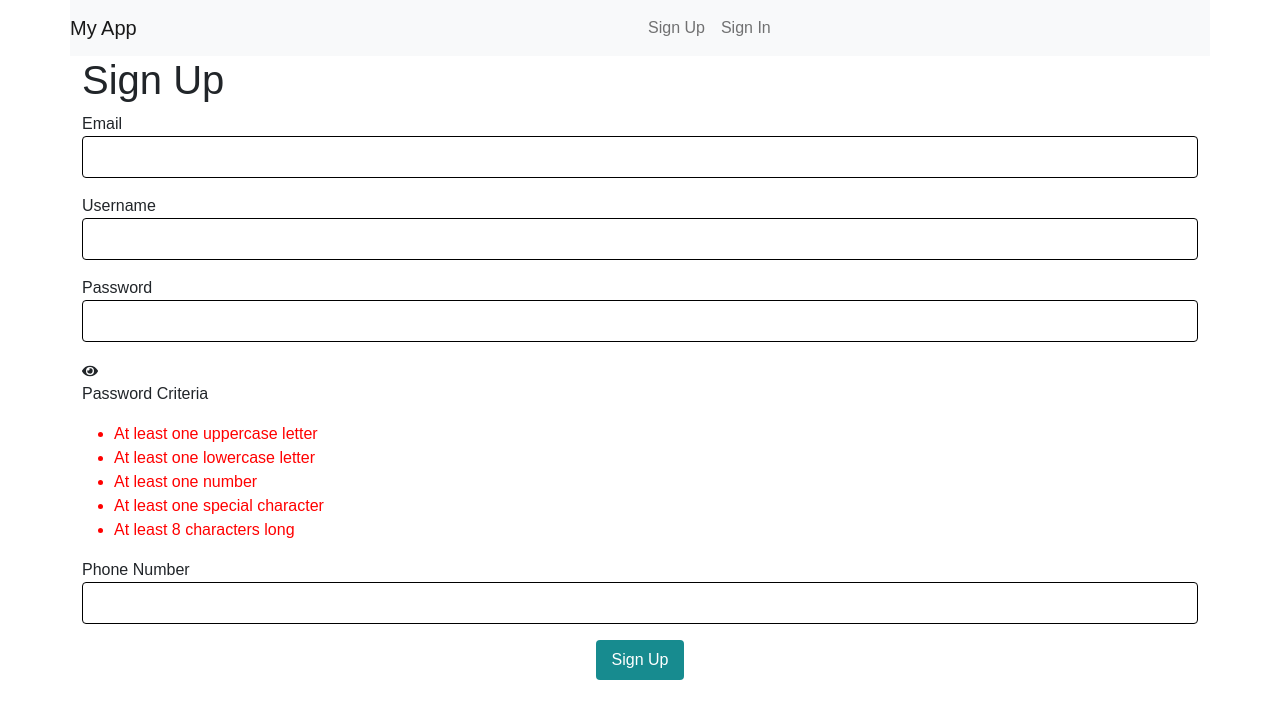
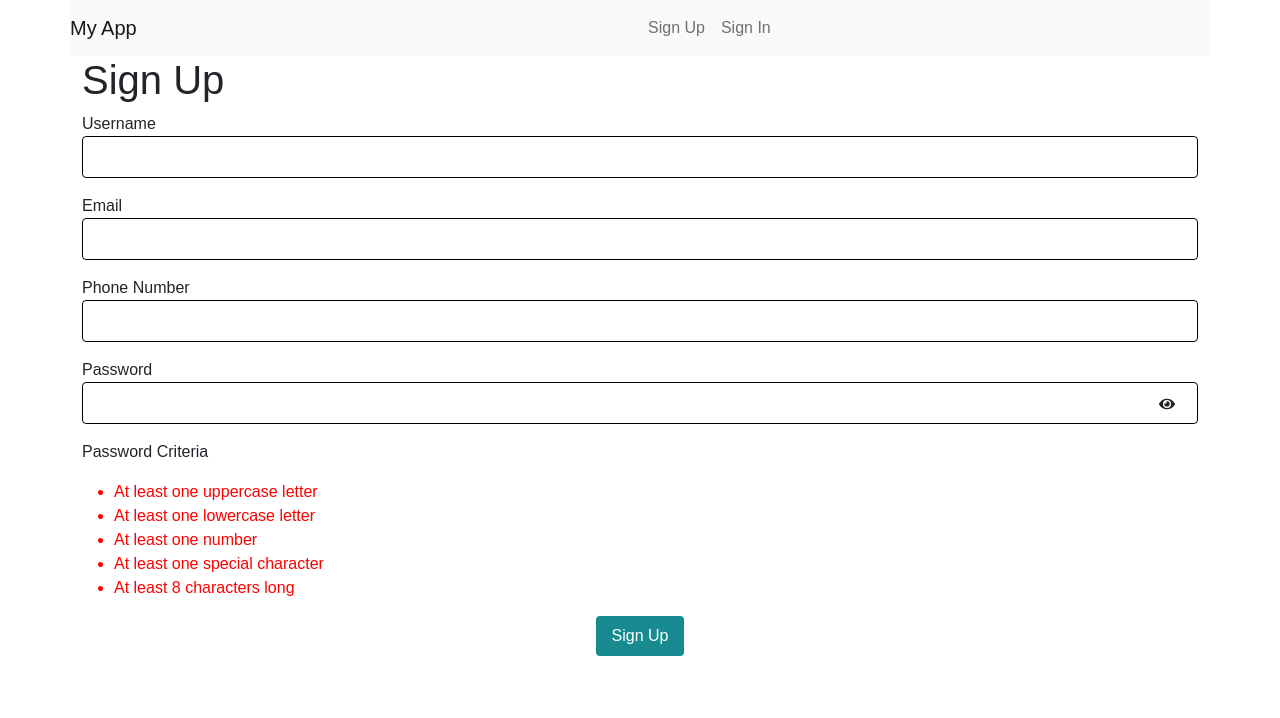
Before and after one commit to mmmyykkeee/client, a React (Create React App) app: page /Sign-Up in a window 1280 px wide. Shown: the top 718 px of the page. Built offline with nearby package versions, Linux system fonts and the light colour scheme; no server answers.

Commit message:
All functionality working

```diff
--- a/src/SignUp.js
+++ b/src/SignUp.js
@@ -12,6 +12,7 @@ function SignUp() {
   const [successMessage, setSuccessMessage] = useState("");
   const [users, setUsers] = useState([]);
   const [showPassword, setShowPassword] = useState(false);
+
 
   useEffect(() => {
     const getUsers = async () => {
@@ -139,7 +140,7 @@ function SignUp() {
       } else {
         setFormErrors({
           ...formErrors,
-          password: "Please enter a password that meets the criteria",
+          password: "Please enter a password that meets all the criteria",
         });
       }
 
@@ -213,6 +214,21 @@ function SignUp() {
   return (
     <div className="container">
       <h1>Sign Up</h1>
+      <label htmlFor="username">Username</label>
+        <input
+          type="text"
+          id="username"
+          name="username"
+          value={formData.username}
+          onChange={handleInputChange}
+          required
+          style={{
+            border: formErrors.username ? "1px solid red" : "1px solid black",
+          }}
+        />
+        {formErrors.username && (
+          <p style={{ color: "red" }}>{formErrors.username}</p>
+        )}
       <form onSubmit={handleSubmit}>
         <label htmlFor="email">Email</label>
         <input
@@ -228,50 +244,8 @@ function SignUp() {
         />
         {formErrors.email && <p style={{ color: "red" }}>{formErrors.email}</p>}
 
-        <label htmlFor="username">Username</label>
-        <input
-          type="text"
-          id="username"
-          name="username"
-          value={formData.username}
-          onChange={handleInputChange}
-          required
-          style={{
-            border: formErrors.username ? "1px solid red" : "1px solid black",
-          }}
-        />
-        {formErrors.username && (
-          <p style={{ color: "red" }}>{formErrors.username}</p>
-        )}
 
-        <label htmlFor="password">Password</label>
-        <input
-          type="password"
-          id="password"
-          name="password"
-          value={formData.password}
-          onChange={handleInputChange}
-          required
-          style={{
-            border: formErrors.password ? "1px solid red" : "1px solid black",
-          }}
-        />
-       {showPassword ? (
-                <FaEyeSlash onClick={() => setShowPassword(false)} />
-              ) : (
-                <FaEye onClick={() => setShowPassword(true)} />
-              )}
-        <p className="password-criteria-header">Password Criteria</p>
-        <ul id="password-criteria" style={{ color: "red" }}>
-          <li id="password-criteria-upper">At least one uppercase letter</li>
-          <li id="password-criteria-lower">At least one lowercase letter</li>
-          <li id="password-criteria-number">At least one number</li>
-          <li id="password-criteria-special">At least one special character</li>
-          <li id="password-criteria-length">At least 8 characters long</li>
-        </ul>
-        {formErrors.password && (
-          <p style={{ color: "red" }}>{formErrors.password}</p>
-        )}
+
 
         <label htmlFor="phoneNumber">Phone Number</label>
         <input
@@ -290,6 +264,48 @@ function SignUp() {
         {formErrors.phoneNumber && (
           <p style={{ color: "red" }}>{formErrors.phoneNumber}</p>
         )}
+        <label htmlFor="password">Password</label>
+        <div style={{ position: "relative" }}>
+  <input
+    type={showPassword ? "text" : "password"}
+    id="password"
+    name="password"
+    value={formData.password}
+    onChange={handleInputChange}
+    required
+    style={{
+      border: formErrors.password ? "1px solid red" : "1px solid black",
+      paddingRight: "40px", // Add some space for the button
+    }}
+  />
+  <button
+    type="button"
+    className="btn btn-outline-none password-toggle-button"
+    onClick={() => setShowPassword(!showPassword)}
+    aria-label={showPassword ? "Hide password" : "Show password"}
+    style={{
+      position: "absolute",
+      top: "50%",
+      right: "10px",
+      transform: "translateY(-50%)",
+    }}
+  >
+    {showPassword ? <FaEyeSlash /> : <FaEye />}
+  </button>
+</div>
+
+        <p className="password-criteria-header">Password Criteria</p>
+        <ul id="password-criteria" style={{ color: "red" }}>
+          <li id="password-criteria-upper">At least one uppercase letter</li>
+          <li id="password-criteria-lower">At least one lowercase letter</li>
+          <li id="password-criteria-number">At least one number</li>
+          <li id="password-criteria-special">At least one special character</li>
+          <li id="password-criteria-length">At least 8 characters long</li>
+        </ul>
+        {formErrors.password && (
+          <p style={{ color: "red" }}>{formErrors.password}</p>
+        )}
+
 
         <button type="submit">Sign Up</button>
       </form>
```
